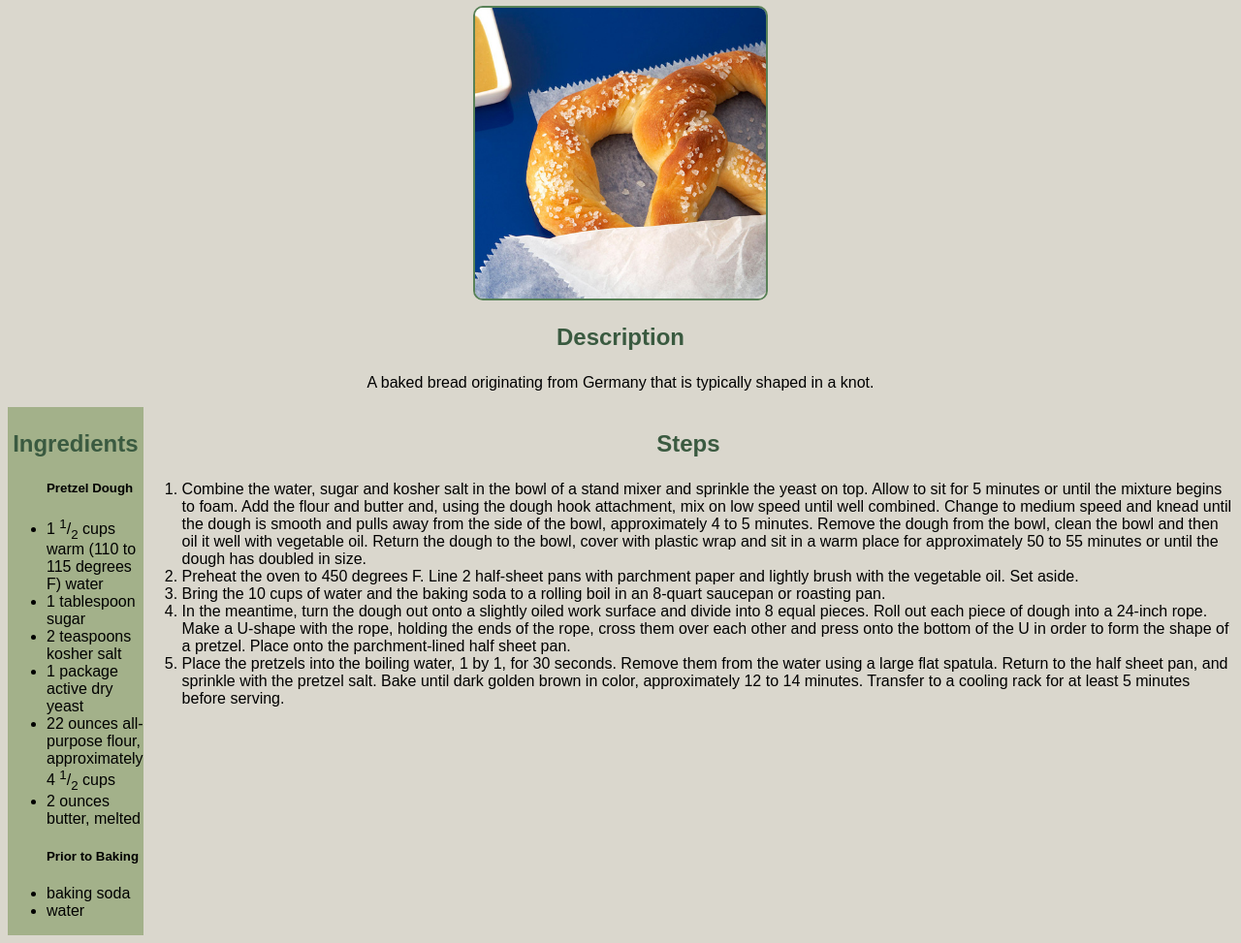
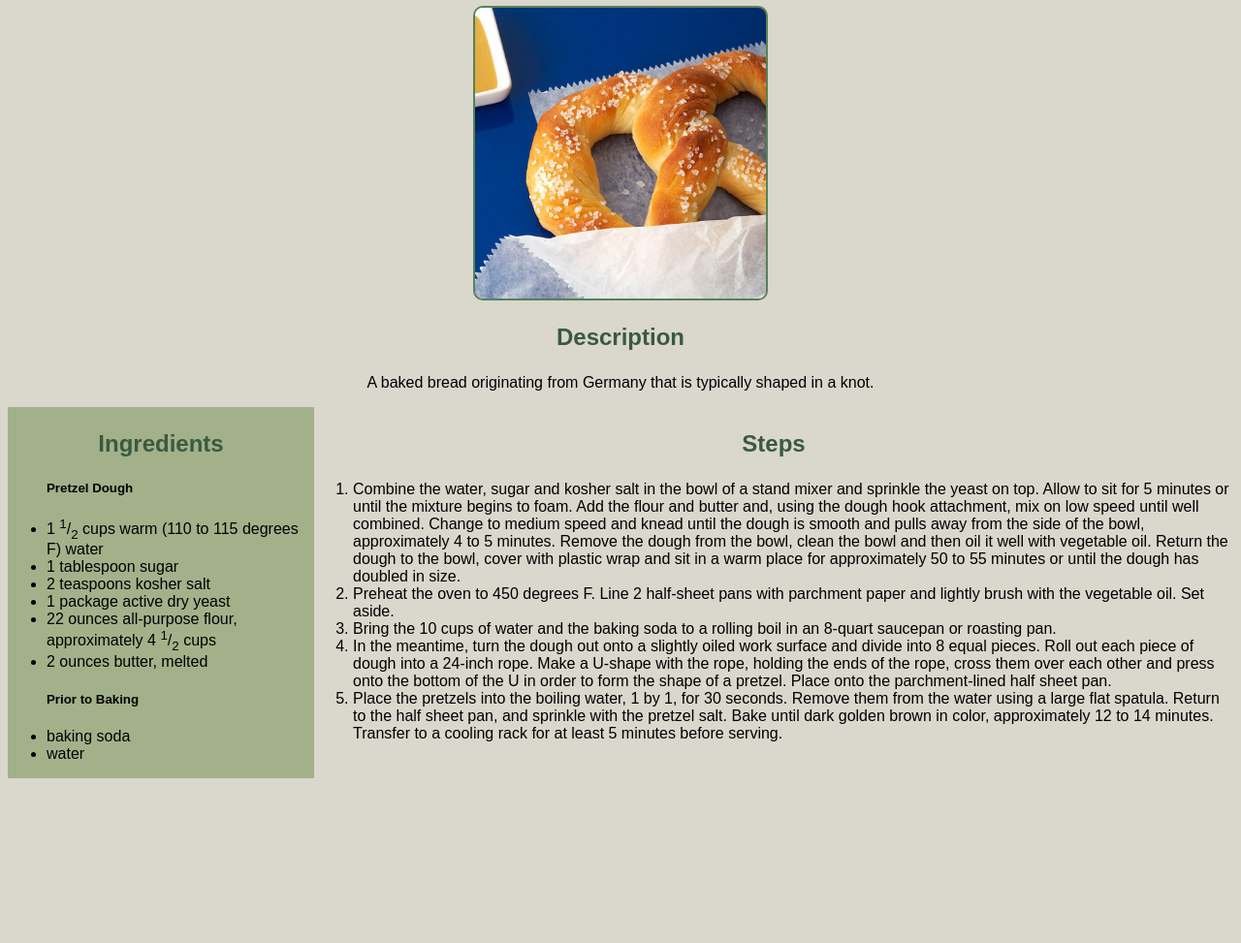
Before and after one commit to theQuiltingRiverOtter/odin-recipes, a plain HTML site: page recipes/pretzel.html in a window 1280 px wide. Shown: the part 93-1066 px from the top of the page at 97% size. After the commit the page ends 904 px from the top, so only its background shows below. Drawn offline with Linux system fonts and the light colour scheme.

Commit message:
Fix: Fix CSS to space ingredients and steps appropriately.

```diff
--- a/css/styles.css
+++ b/css/styles.css
@@ -20,8 +20,12 @@ p {
 
 .ingredients {
     background-color: #a3b18a;
-    width: 500px;
+    flex: 1;
 
+}
+
+.steps {
+    flex: 3;
 }
 
 
--- a/recipes/pretzel.html
+++ b/recipes/pretzel.html
@@ -32,7 +32,7 @@
             </ul>
         </div>
 
-        <div class="'steps">
+        <div class="steps">
             <h3>Steps</h3>
             <ol>
                 <li>Combine the water, sugar and kosher salt in the bowl of a stand mixer and sprinkle the yeast on top.
```
